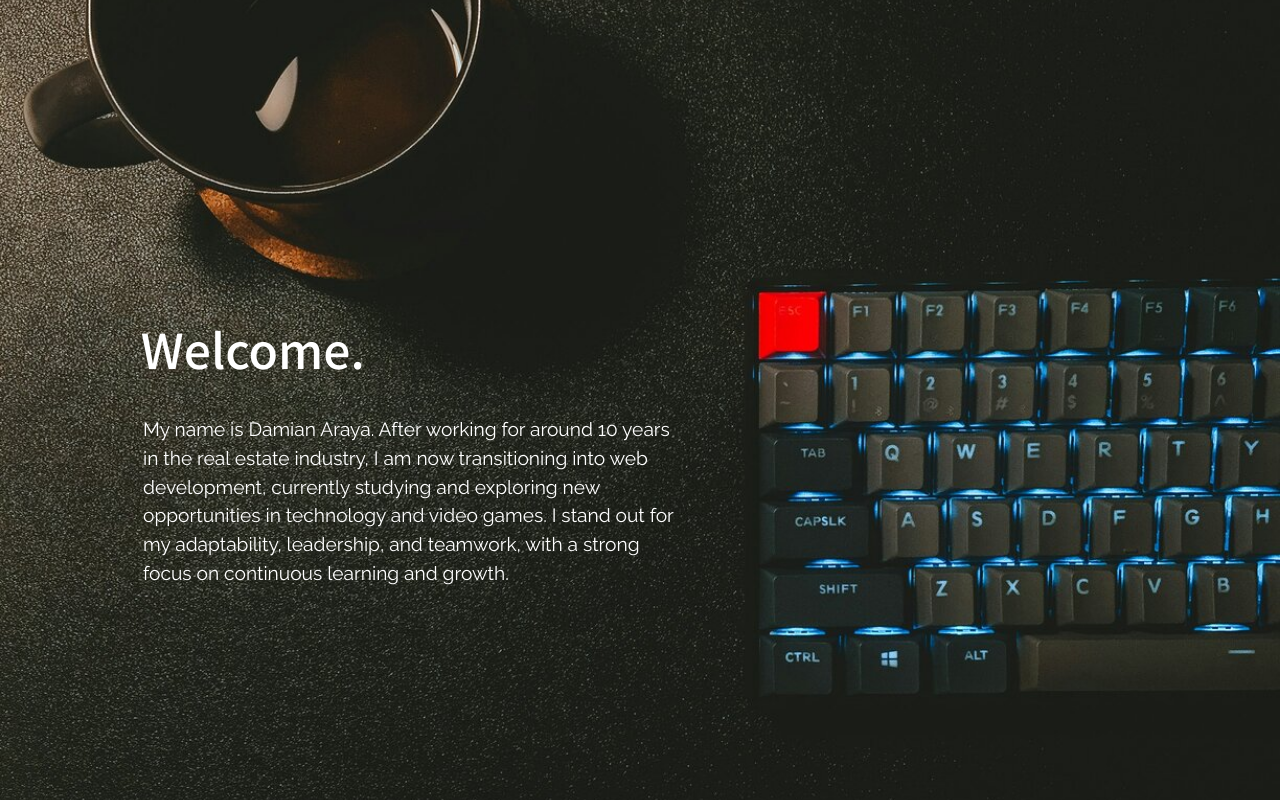
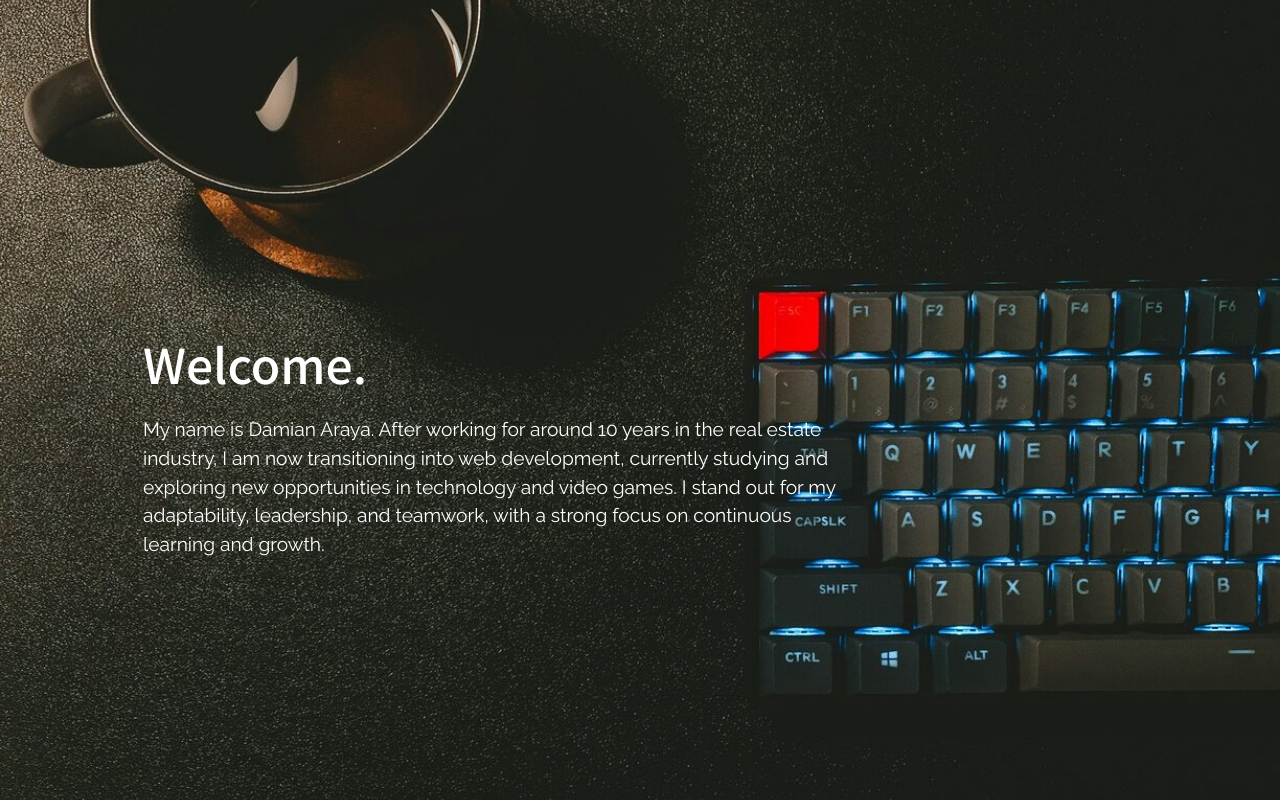
Before and after one commit to DVM1VN/portfolio, a plain HTML site: page index.html in a window 1280 px wide. Drawn offline with nearby package versions, Linux system fonts and the light colour scheme.

Commit message:
Correccion de texto en vista movil

```diff
--- a/style.css
+++ b/style.css
@@ -1,5 +1,8 @@
-body {
+html, body {
     margin: 0;
+    padding: 0;
+    height: 100%;
+    overflow-y: hidden;
 }
 
 h1, h2, h3, h4, h5 {
@@ -16,6 +19,7 @@ p{
     background-image: url(portada_50.jpg);
     background-size: cover;
     background-position: center center;
+    background-repeat: no-repeat;
     background-color: black;
     display: flex;
     flex-direction: column;
@@ -27,24 +31,27 @@ p{
 .cover h1 {
     position: absolute;
     top: 40%;
-    left: 11%;
+    left: 10%;
     color: white;
     font-size: 3rem;
     max-width: 80%;
     margin: 0;
+    padding: 15px;
+    word-wrap: break-word;
 }
 
 .cover p {
     position: absolute;
     top: 50%;
     left: 10%;
-    width: 45%;
+    width: 57%;
     color: white;
     font-size: 1.2rem;
     max-width: 80%;
     line-height: 1.5;
     padding: 15px;
     border-radius: 5px;
+    word-wrap: break-word;
 }
 
 @media (max-width: 768px){
@@ -61,6 +68,6 @@ p{
 
     .cover p{
         font-size: 1rem;
-        max-width: 80%;
+        max-width: 90%;
     }
 }
```
